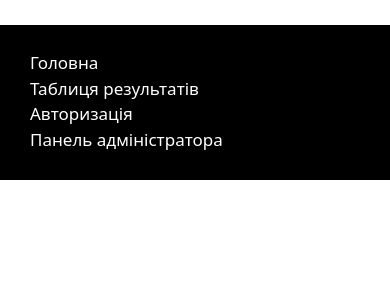
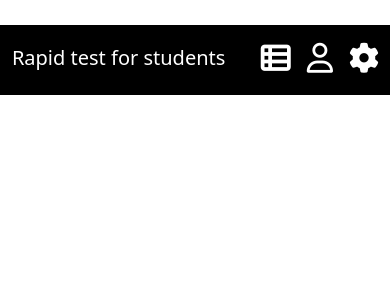
Before and after one commit to Vasnets0v/Rapid-test-for-students, a Flask app: page / in a window 390 px wide. Shown: the top 300 px of the page. Run offline with Flask 2, Linux system fonts and the light colour scheme; data that the repository does not hold is empty; some libraries are stand-ins or nearby versions.

Commit message:
changed main menu

```diff
--- a/static/css/main_template.css
+++ b/static/css/main_template.css
@@ -1,15 +1,22 @@
 .top_panel {
 background-color: black;
 margin-top: 25px;
+padding-top: 10px;
 height: 80px;
-font-size: 17px;
-padding-top: 25px;
+padding-left: 50px;
+padding-right: 50px;
+}
+
+.top_panel i {
+	color: white;
+	font-size: 30px;
+	padding-left: 25px;
 }
 
 .top_panel a {
-padding-left: 30px;
 color: white;
 text-decoration: none;
+font-size: 26px;
 }
 
 .top_panel  a:link {
@@ -51,9 +58,15 @@ border: none;
 
 @media screen and (max-width: 750px) {
     .top_panel a {
-    display: block;
+		display: block;
+		font-size: 20px;
     }
     .top_panel {
-    height: 155px;
+		height: 70px;
+		padding-left: 1%;
+		padding-right: 1%;
     }
+	.top_panel i {
+		padding-left: 3%;
+	}
 }
--- a/templates/main_template.html
+++ b/templates/main_template.html
@@ -2,8 +2,9 @@
 <html lang="en">
 <head>
     {% block style %}{% endblock %}
-    <link rel="shortcut icon" href="static/img/favicon.png" type="image/png">
+    <link rel="icon" type="image/x-icon" href="/static/img/favicon.png">
     <link rel="stylesheet" href="static/css/main_template.css">
+    <script src="https://kit.fontawesome.com/327d5afafa.js" crossorigin="anonymous"></script>
     <link href="https://cdn.jsdelivr.net/npm/bootstrap@5.1.3/dist/css/bootstrap.min.css" rel="stylesheet" integrity="sha384-1BmE4kWBq78iYhFldvKuhfTAU6auU8tT94WrHftjDbrCEXSU1oBoqyl2QvZ6jIW3" crossorigin="anonymous">
     <meta charset="UTF-8">
     <meta name="viewport" content="width=device-width, user-scalable=no, initial-scale=1.0, maximum-scale=1.0, minimum-scale=1.0">
@@ -12,10 +13,12 @@
 </head>
 <body>
     <div class="top_panel">
-        <a href="/">Головна</a>
-        <a href="/check_results">Таблиця результатів</a>
-        <a href="/login">Авторизація</a>
-        <a href="/admin_panel">Панель адміністратора</a>
+        <div class="d-flex bd-highlight mb-3">
+            <div class="me-auto p-2 bd-highlight"><a href="/">Rapid test for students</a></div>
+            <div class="p-2 bd-highlight"><a href="/check_results"><i class="fa-solid fa-table-list"></i></a></div>
+            <div class="p-2 bd-highlight"><a href="/login"><i class="fa-regular fa-user"></i></a></div>
+            <div class="p-2 bd-highlight"><a href="/admin_panel"><i class="fa-solid fa-gear"></i></a></div>
+          </div>
     </div>
 
     {% with messages = get_flashed_messages() %}
```
Also changed, not shown: static/img/favicon.png, 1 other file.
